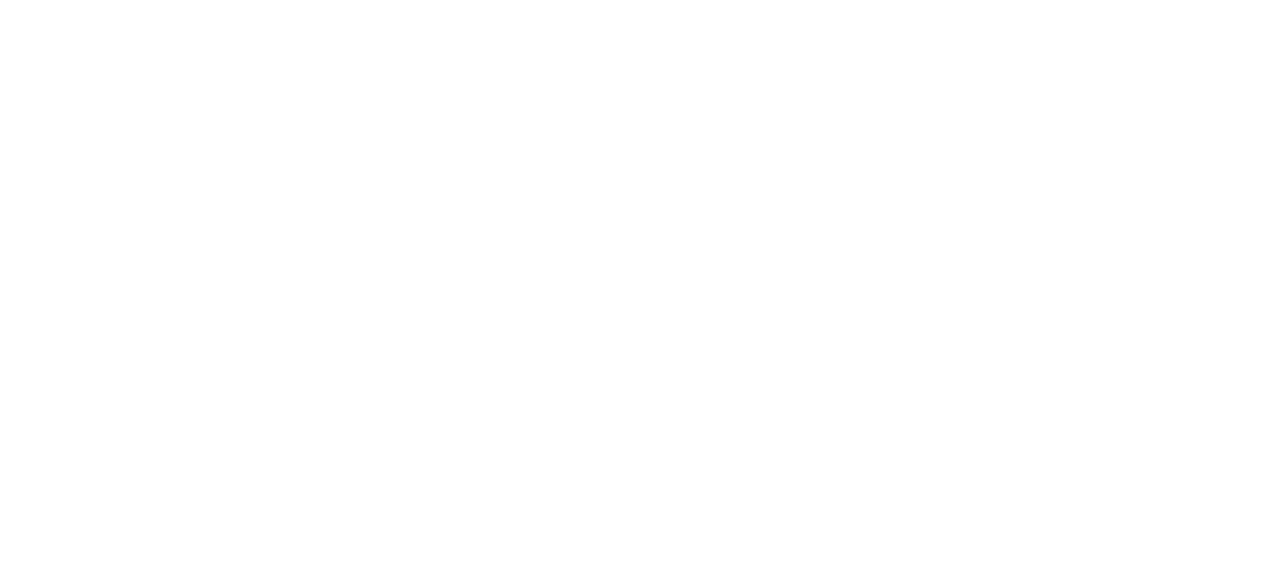
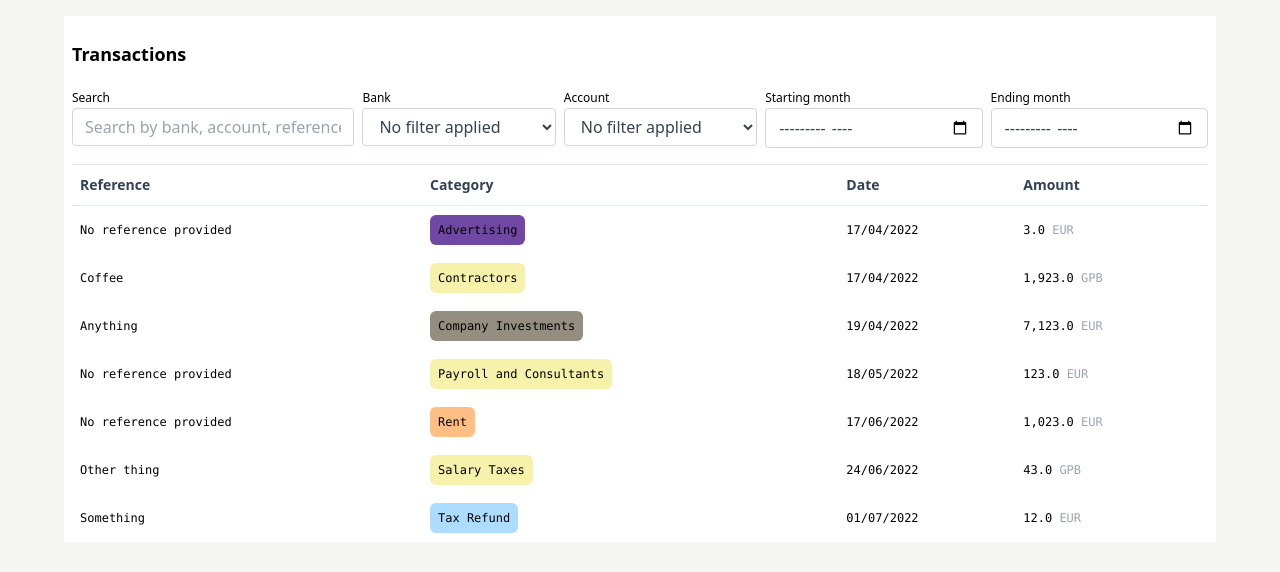
Before and after one commit to juliornellas/frontend-ff-challenge, a Nuxt app: page /transactions in a window 1280 px wide. Before the commit this address had no page. Shown: the top 572 px of the page. Built offline with nearby package versions, Linux system fonts and the light colour scheme.

Commit message:
[fix] Adjusted folder structure

```diff
--- /dev/null
+++ b/layouts/default.vue
@@ -0,0 +1,11 @@
+<template>
+  <div>
+    <Nuxt />
+  </div>
+</template>
+
+<style>
+body {
+  background-color: rgb(245 245 244); /* bg-stone-100 */
+}
+</style>
--- /dev/null
+++ b/layouts/error.vue
@@ -0,0 +1,18 @@
+<template>
+  <div>
+    <div class="flex items-center justify-center mt-32">
+      <h1 class="uppercase">Oops, something went wrong !</h1>
+    </div>
+    <div class="flex items-center justify-center mt-8">
+      <p>
+        Please, back to
+        <a
+          href="/transactions"
+          class="uppercase text-red-600 hover:text-red-400"
+          >Transactions</a
+        >
+        !
+      </p>
+    </div>
+  </div>
+</template>
--- a/pages/index.vue
+++ b/pages/transactions/index.vue
@@ -28,6 +28,7 @@ export default {
   },
   setup() {
     //Data
+    //Dummy data
     const transactions = [
       {
         id: "njiuhbn",
@@ -115,8 +116,6 @@ export default {
       "Account Five",
     ];
     const banks = ["Activo Bank", "Revolut", "Wise", "Millenium"];
-    const startingMonth = "";
-    const endingMonth = "";
 
     //Provide
     provide("transactions", transactions);
@@ -126,37 +125,7 @@ export default {
       transactions,
       accounts,
       banks,
-      startingMonth,
-      endingMonth,
     };
   },
-  // methods: {
-  //   selectedAccount(event) {
-  //     this.account = event;
-  //     console.log("The selected value for Account is", this.account);
-  //   },
-  //   selectedBank(event) {
-  //     this.bank = event;
-  //     console.log("The selected value for Bank is", this.bank);
-  //   },
-  //   inputSearch(event) {
-  //     console.log("Searching for:", event);
-  //   },
-  //   selectedStartingMonth(event) {
-  //     this.startingMonth = event;
-  //     console.log("The selected starting month is:", event);
-  //   },
-  //   selectedEndingMonth(event) {
-  //     //Compare dates
-  //     this.endingMonth = event;
-  //     console.log("The selected ending month is:", event);
-  //   },
-  // },
 };
 </script>
-
-<style>
-body {
-  background-color: rgb(245 245 244); /* bg-stone-100 */
-}
-</style>
```
Also changed, not shown: pages/transactions/details/_id/index.vue (renamed from pages/transaction-detail/index.vue).
